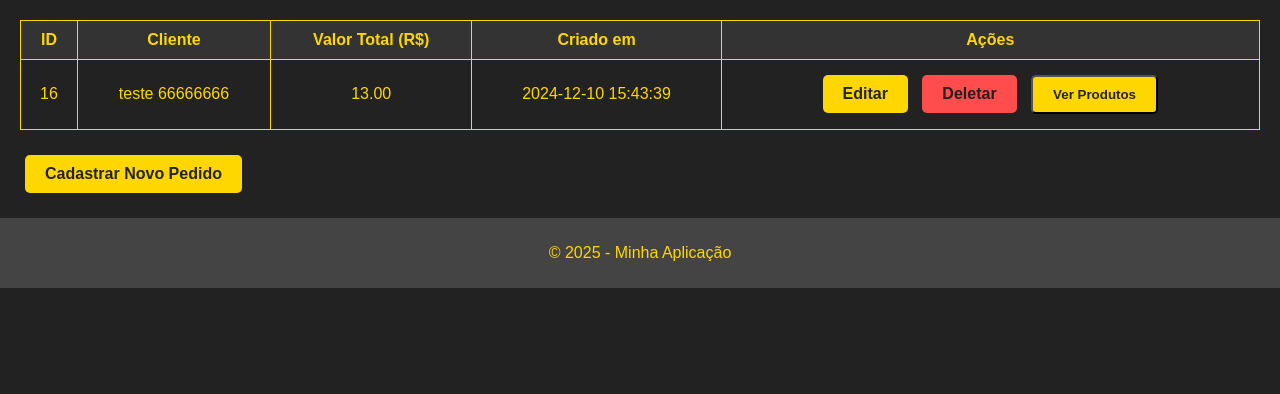
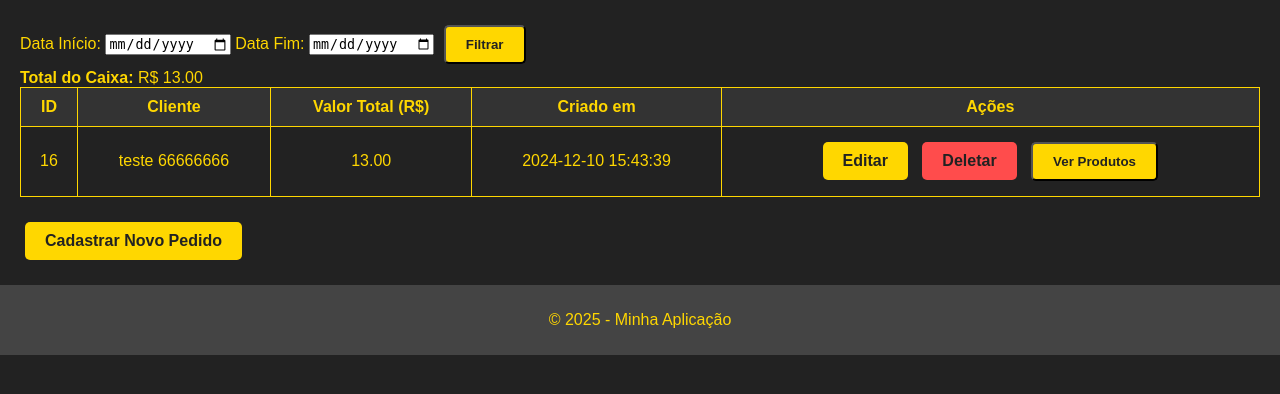
Before and after one commit to euj4ckson/FastBite, a Flask app: page /pedidos in a window 1280 px wide. Shown: the part 100-494 px from the top of the page. Run offline with Flask 3, Linux system fonts and the light colour scheme; data comes from the database, SQL or seed files in the repository; parts of the project's set-up code (start-up, migrations or seed data) failed here and were passed over.

Commit message:
filter querys

```diff
--- a/back/controllers/pedidos_controllers.py
+++ b/back/controllers/pedidos_controllers.py
@@ -8,12 +8,27 @@ import re
 def init_pedidos(app):
     @app.route('/pedidos', methods=['GET'])
     def listar_pedidos():
-        try:
-            pedidos = Pedidos.query.all()
-            return render_template('listar_pedidos.html', pedidos=pedidos)
-        except Exception as e:
-            flash('Erro ao listar pedidos: ' + str(e))
-            return redirect(url_for('listar_pedidos'))
+    # Capturar os parâmetros de data
+        data_inicio = request.args.get('data_inicio')
+        data_fim = request.args.get('data_fim')
+
+        # Query base
+        query = Pedidos.query
+
+        # Aplicar filtros apenas se as datas forem válidas
+        if data_inicio:
+            query = query.filter(Pedidos.criado_em >= data_inicio)
+        if data_fim:
+            query = query.filter(Pedidos.criado_em <= data_fim)
+
+        # Obter os pedidos filtrados
+        pedidos = query.all()
+
+        # Calcular o valor do caixa com os pedidos filtrados
+        valor_caixa = sum(pedido.valor_total for pedido in pedidos)
+
+        # Renderizar a página
+        return render_template('listar_pedidos.html', pedidos=pedidos, valor_caixa=valor_caixa)
 
     @app.route('/api/pedido/<int:id>', methods=['GET'])
     def obter_detalhes_pedido(id):
--- a/front/templates/cadastrar_pedidos.html
+++ b/front/templates/cadastrar_pedidos.html
@@ -3,6 +3,7 @@
 <head>
     <meta charset="UTF-8">
     <meta name="viewport" content="width=device-width, initial-scale=1.0">
+    <link rel="shortcut icon" href="./favicon.ico">
     <link rel="stylesheet" href="../static/style.css">
 
     <title>Cadastrar Pedido</title>
--- a/front/templates/editar_pedidos.html
+++ b/front/templates/editar_pedidos.html
@@ -4,6 +4,7 @@
     <meta charset="UTF-8">
     <meta name="viewport" content="width=device-width, initial-scale=1.0">
     <title>Editar Pedido</title>
+    <link rel="shortcut icon" href="./favicon.ico">
     <link rel="stylesheet" href="../static/style.css">
 </head>
 <body>
@@ -27,9 +28,9 @@
                         </option>
                         {% endfor %}
                     </select>
-                    <input type="number" name="itens[{{ loop.index0 }}][quantidade]" min="1" value="{{ item.quantidade }}"
+                    <input id="qtdeinput" type="number" name="itens[{{ loop.index0 }}][quantidade]" min="1" value="{{ item.quantidade }}"
                         oninput="updateResumo()" required>
-                    <button type="button" onclick="removeProduto(this)">Remover</button>
+                    <button id="deletebtn" type="button" onclick="removeProduto(this)">Remover</button>
                 </div>
                 {% endfor %}
             </div>
--- a/front/templates/listar_pedidos.html
+++ b/front/templates/listar_pedidos.html
@@ -4,7 +4,9 @@
     <meta charset="UTF-8">
     <meta name="viewport" content="width=device-width, initial-scale=1.0">
     <link rel="stylesheet" href="../static/style_listagem.css">
+    <link rel="shortcut icon" href="./favicon.ico">
     <title>Listar Pedidos</title>
+
     <style>
 
     </style>
@@ -14,6 +16,19 @@
         <h1>Lista de Pedidos</h1>
     </header>
     <main>
+        <form method="GET" action="{{ url_for('listar_pedidos') }}" class="filtro-form">
+            <label for="data_inicio">Data Início:</label>
+            <input type="date" id="data_inicio" name="data_inicio" value="{{ request.args.get('data_inicio', '') }}">
+
+            <label for="data_fim">Data Fim:</label>
+            <input type="date" id="data_fim" name="data_fim" value="{{ request.args.get('data_fim', '') }}">
+
+            <button type="submit" class="btn">Filtrar</button>
+        </form>
+
+        <div class="caixa-total">
+            <strong>Total do Caixa:</strong> R$ {{ valor_caixa | round(2) }}
+        </div>
         <table>
             <thead>
                 <tr>
--- a/front/templates/login.html
+++ b/front/templates/login.html
@@ -4,6 +4,7 @@
     <meta charset="UTF-8">
     <meta name="viewport" content="width=device-width, initial-scale=1.0">
     <title>Login</title>
+    <link rel="shortcut icon" href="./favicon.ico">
     <link rel="stylesheet" href="/static/style_login.css">
 </head>
 <body>
```
Also changed, not shown: front/static/style.css (+51 -1 lines), front/templates/favicon.ico (renamed from front/favicon.ico).
